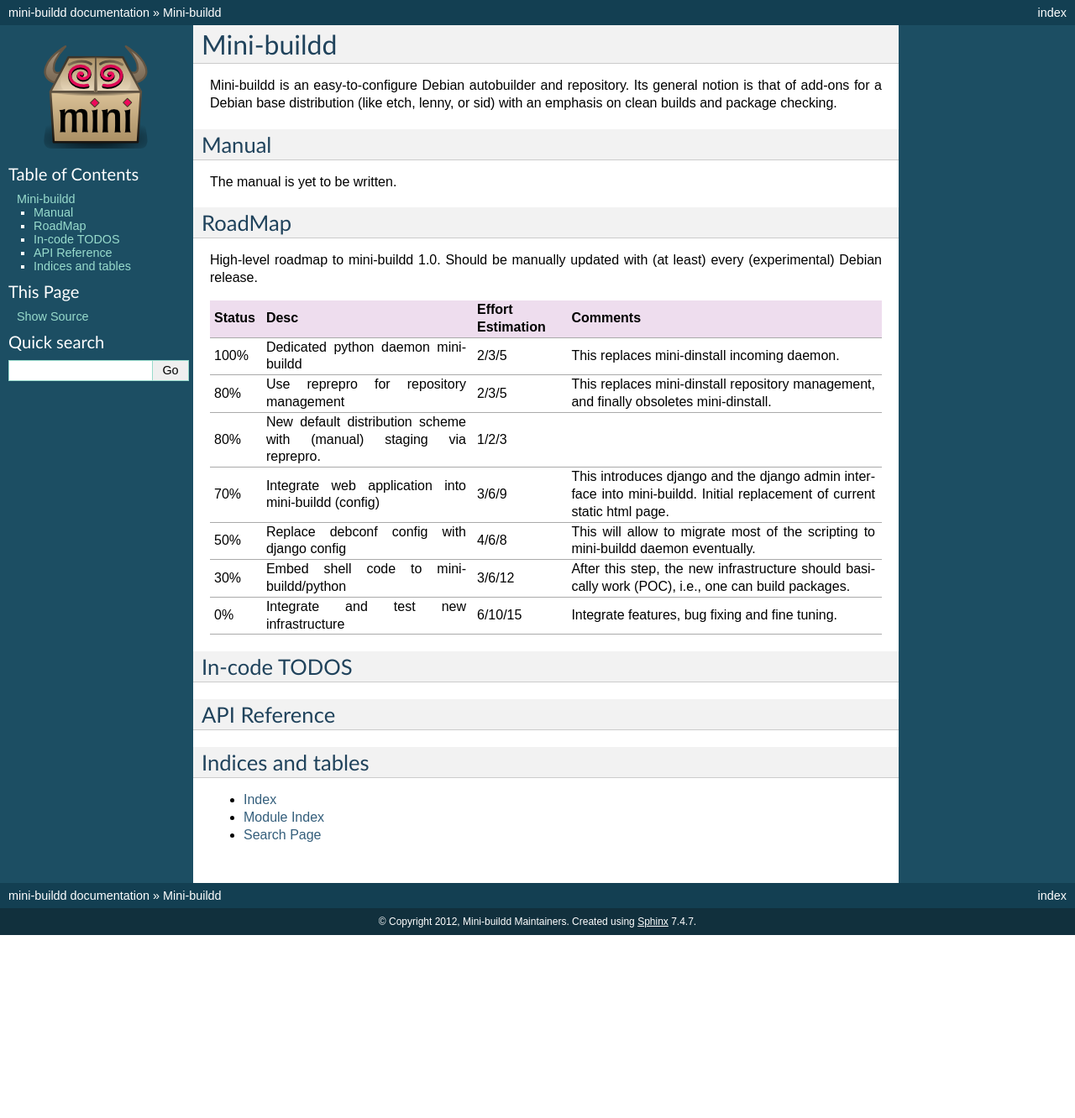
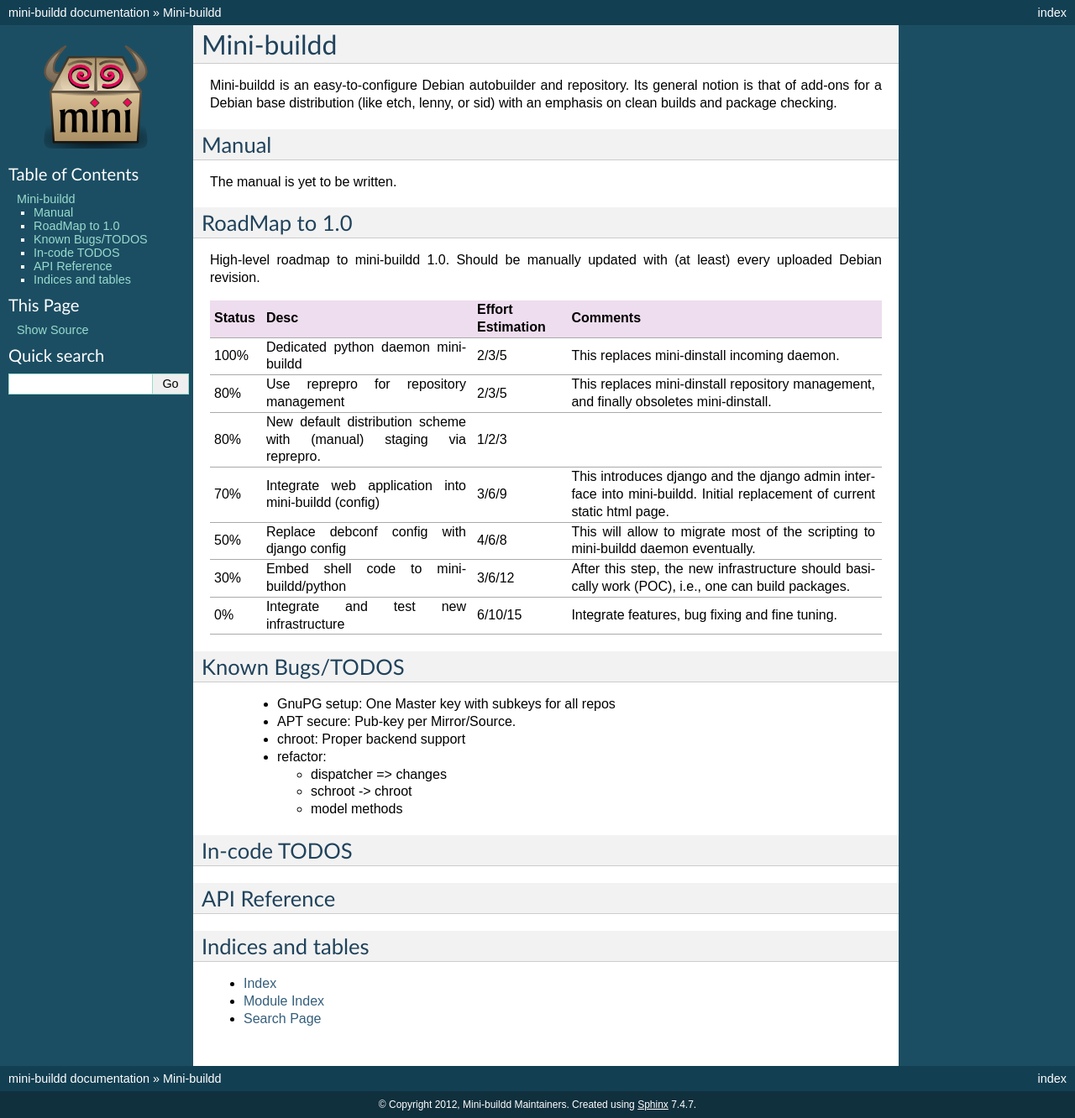
Before and after one commit to SwooshyCueb/mini-buildd, a Sphinx documentation site: the page built from doc/index.rst, in a window 1280 px wide. Shown: the whole page at 84% size. Built offline with Sphinx 7.4.7, drawn with Linux system fonts in a browser that asks for light colours; pages that are not in the unit, such as notebooks, are missing from menus; the version number could not be read and is left out; before the commit the page ends 1114 px from its top, so only the background shows below that.

Commit message:
doc: More status/roadmap updates.

```diff
--- a/doc/index.rst
+++ b/doc/index.rst
@@ -20,11 +20,11 @@ Manual
 The manual is yet to be written.
 
 
-RoadMap
-=======
+RoadMap to 1.0
+==============
 
 High-level roadmap to mini-buildd 1.0. Should be manually
-updated with (at least) every (experimental) Debian release.
+updated with (at least) every uploaded Debian revision.
 
 ====== ============================================================== ================= ======================================================================
 Status Desc                                                           Effort Estimation Comments
@@ -43,6 +43,18 @@ Status Desc                                                           Effort Est
 0%     Integrate and test new infrastructure                          6/10/15           Integrate features, bug fixing and fine tuning.
 ====== ============================================================== ================= ======================================================================
 
+
+Known Bugs/TODOS
+================
+
+ - GnuPG setup: One Master key with subkeys for all repos
+ - APT secure: Pub-key per Mirror/Source.
+ - chroot: Proper backend support
+ - refactor:
+
+   - dispatcher => changes
+   - schroot -> chroot
+   - model methods
 
 In-code TODOS
 =============
```
